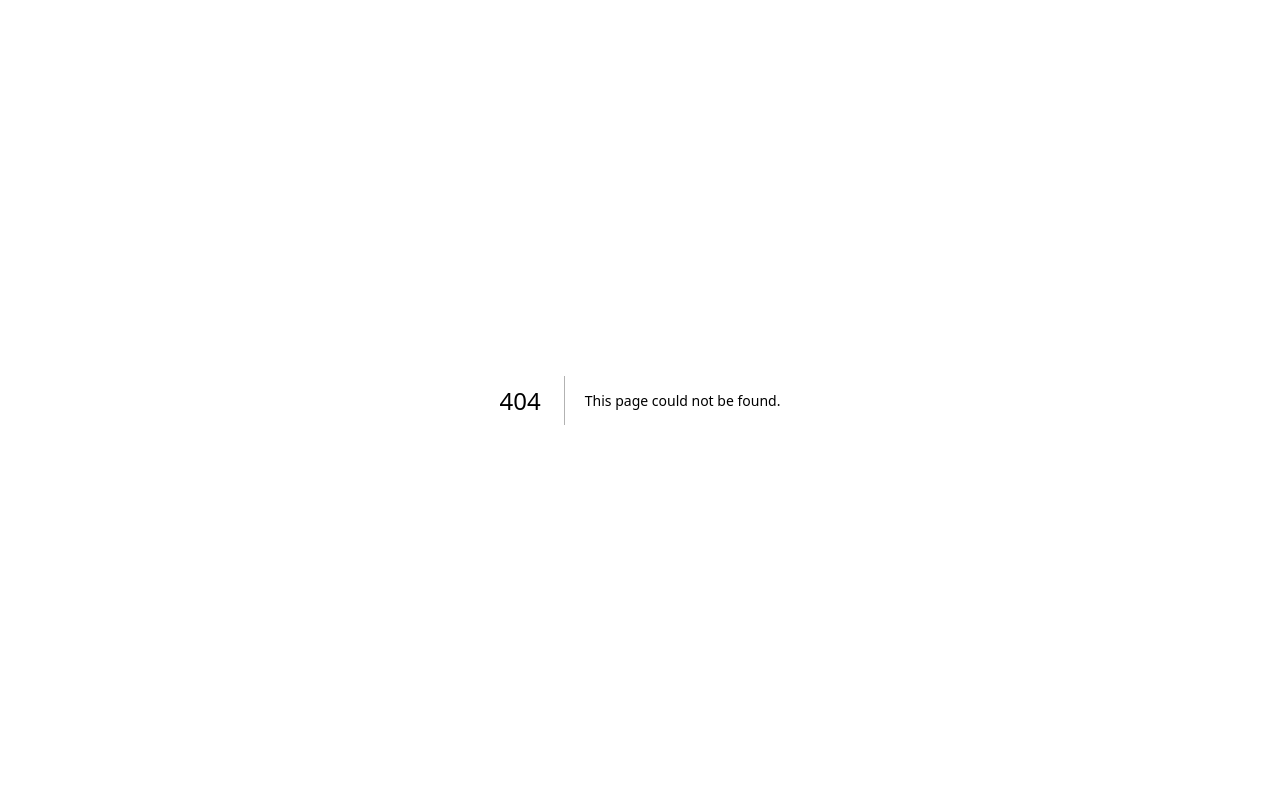
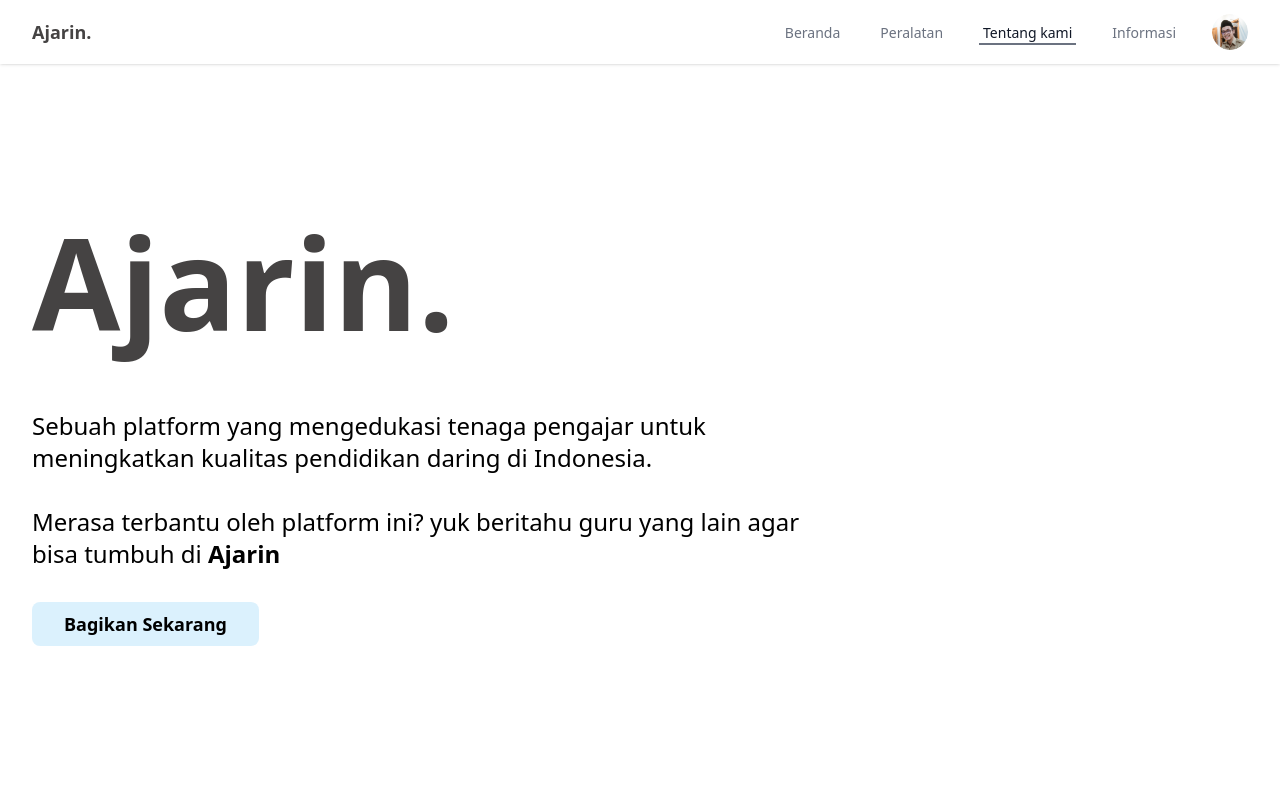
Before and after one commit to christhopermarcelino/toudy, a Next.js app: page /tentang-kami in a window 1280 px wide. Before the commit this address had no page. Shown: the top 800 px of the page. Built offline with nearby package versions, Linux system fonts and the light colour scheme.

Commit message:
feat: add tentang-kami page

```diff
--- /dev/null
+++ b/pages/tentang-kami.jsx
@@ -0,0 +1,30 @@
+import Head from 'next/head';
+
+import Navbar from '@/components/Navbar';
+import Footer from '@/components/Footer';
+
+export default function TentangKami() {
+  return (
+    <>
+      <Head />
+      <Navbar />
+      <main className='px-2 mx-auto max-w-7xl sm:px-6 lg:px-8'>
+        <section className='flex flex-col items-start justify-center space-y-8 min-h-main'>
+          <h1 className='mb-8 text-7xl lg:text-9xl text-dark'>Ajarin.</h1>
+          <p className='text-2xl md:w-2/3'>
+            Sebuah platform yang mengedukasi tenaga pengajar untuk meningkatkan
+            kualitas pendidikan daring di Indonesia.
+          </p>
+          <p className='text-xl lg:text-2xl lg:w-2/3'>
+            Merasa terbantu oleh platform ini? yuk beritahu guru yang lain agar
+            bisa tumbuh di <span className='font-bold'>Ajarin</span>
+          </p>
+          <button className='px-8 py-2 font-bold rounded-lg text-md lg:text-lg bg-tertiary'>
+            Bagikan Sekarang
+          </button>
+        </section>
+      </main>
+      <Footer />
+    </>
+  );
+}
--- a/tailwind.config.js
+++ b/tailwind.config.js
@@ -13,6 +13,7 @@ module.exports = {
       colors: {
         dark: '#454343',
         secondary: '#FFD600',
+        tertiary: '#55BBF636',
       },
     },
   },
```
